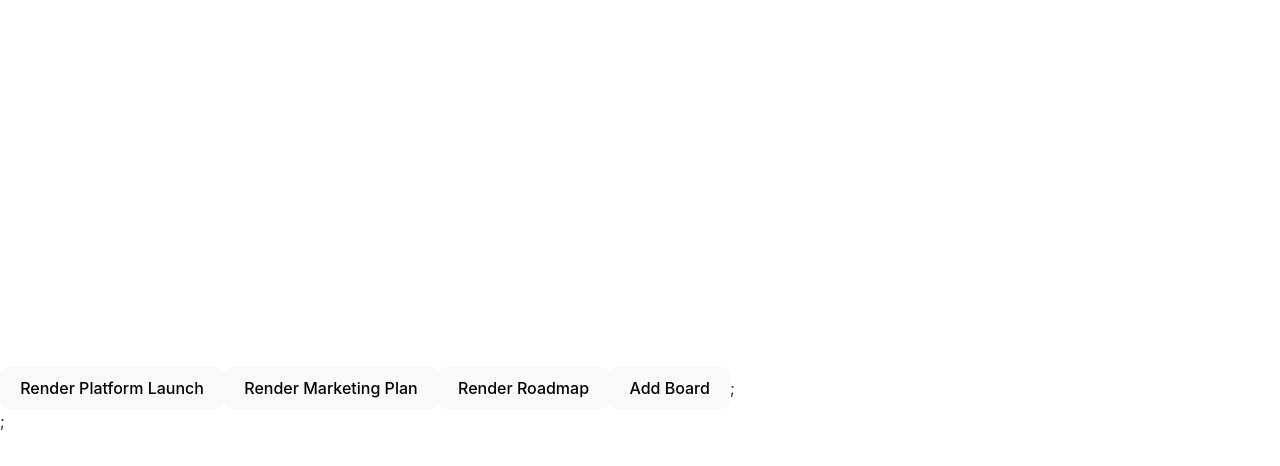
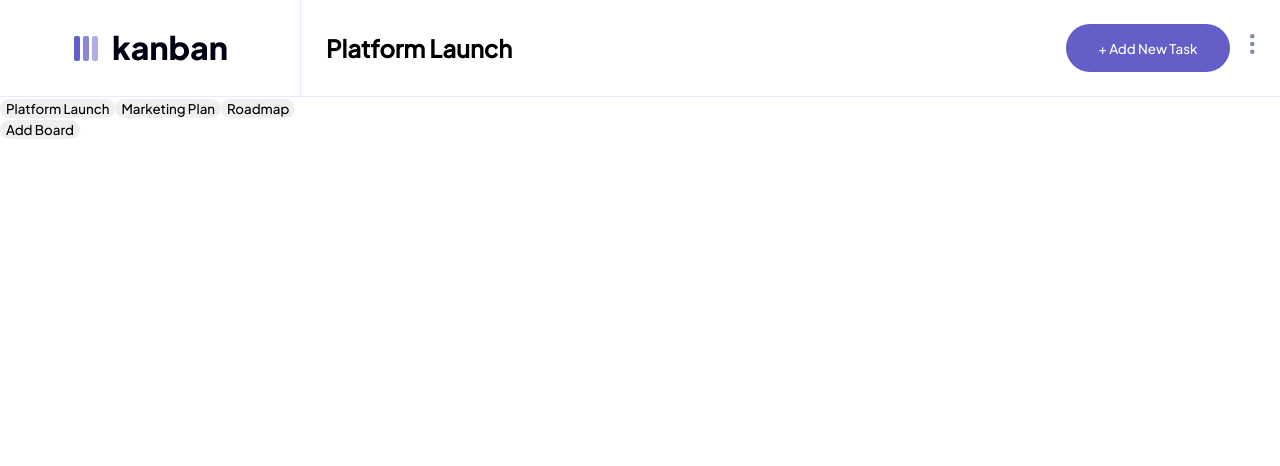
Before and after one commit to CedricCyber/Kanban-Task-Manager-App, a React (Vite) app: page / in a window 1280 px wide. Shown: the top 466 px of the page. Built offline with nearby package versions, Linux system fonts and the light colour scheme.

Commit message:
Basic layout. Fixed default button styles.

```diff
--- a/index.html
+++ b/index.html
@@ -3,6 +3,12 @@
   <head>
     <meta charset="UTF-8" />
     <link rel="icon" type="image/svg+xml" href="/vite.svg" />
+    <link rel="preconnect" href="https://fonts.googleapis.com" />
+    <link rel="preconnect" href="https://fonts.gstatic.com" crossorigin />
+    <link
+      href="https://fonts.googleapis.com/css2?family=Plus+Jakarta+Sans:wght@500&display=swap"
+      rel="stylesheet"
+    />
     <meta name="viewport" content="width=device-width, initial-scale=1.0" />
     <title>Vite + React</title>
   </head>
--- a/src/App.jsx
+++ b/src/App.jsx
@@ -1,12 +1,16 @@
-import { useState, useEffect, useRef, forwardRef } from "react";
+import { useState, useEffect } from "react";
 import data from "./data.json";
 import { Route, Routes, Link } from "react-router-dom";
 import TaskList from "./components/TaskList";
+import logoDark from "./assets/logo-dark.svg";
+import logoLight from "./assets/logo-light.svg";
+import settingsIcon from "./assets/icon-vertical-ellipsis.svg";
 import addTask from "./assets/icon-board.svg";
 import Route2 from "./components/Route2"; // Todo pass function as props to button in titlebar component to add task
 export default function App() {
   // Data from JSON file (Taskboards)
   const [taskBoards, setTaskBoards] = useState(data.boards);
+  const [currentIndex, setCurrentIndex] = useState(0);
 
   // const newArrayItem = document.getElementById("newArrayItem");
 
@@ -47,17 +51,45 @@ export default function App() {
     ]);
   }
   // deltes a board from taskBoards array
-  const deleteBoard = (index) => {
+  const deleteBoard = () => {
     setTaskBoards(taskBoards.filter((board) => board !== taskBoards[index]));
   };
-
+  const updateCurrentIndex = (index) => {
+    setCurrentIndex(index), console.log(index);
+  };
   return (
-    <div className="App">
+    <div className="">
+      <div className="flex h-97">
+        <div className="flex items-center border-bottom">
+          <div className="w-300">
+            <div className="flex justify-center">
+              <img src={logoDark}></img>
+            </div>
+          </div>
+        </div>
+        <div className="flex w-100 justify-between items-center border-left border-bottom">
+          <h1 className="ml-25">{taskBoards[currentIndex].name}</h1>
           <div>
+            <button className="board-button background-purple text-white mr-20 ">
+              + Add New Task
+            </button>
+            <img className="mr-25" src={settingsIcon} />
+          </div>
+        </div>
+      </div>
+      <div className="flex">
+        <div className="w-300">
           {taskBoards.map((board, index) => {
             return (
               <Link key={index} to={`/${board.name}`}>
-              <button>Render {board.name}</button>
+                <button
+                  onClick={() => {
+                    updateCurrentIndex(index);
+                  }}
+                  className=" "
+                >
+                  {board.name}
+                </button>
               </Link>
 
               // <button
@@ -70,6 +102,9 @@ export default function App() {
             );
           })}
           <button onClick={addBoard}>Add Board</button>
+        </div>
+
+        <div className="flex">
           <Routes>
             {taskBoards.map((board, index) => {
               return (
@@ -81,9 +116,9 @@ export default function App() {
               );
             })}
           </Routes>
-        ;{/* <TaskList columnsProp={taskBoards[0].columns} /> */}
+          {/* <TaskList columnsProp={taskBoards[0].columns} /> */}
         </div>
-      ;
+      </div>
     </div>
   );
 }
--- a/src/components/TaskList.jsx
+++ b/src/components/TaskList.jsx
@@ -2,23 +2,24 @@ export default function TaskList(columnsProp) {
   return columnsProp.columnsProp.map((column, index) => {
     return (
       <div key={index}>
-        <div>
+        <div className="flex items-center ml-15">
           <div className="dot">O</div>
-          <h1>
+          <h3>
+            {" "}
             {column.name}{" "}
             <span>
               {"("}
               {column.tasks.length}
               {")"}
             </span>
-          </h1>
+          </h3>
         </div>
-        ;
         <div>
           {column.tasks.map((task, index) => {
             return (
-              <div key={index}>
-                <h2>{task.title}</h2>
+              <div className="ml-15">
+                <div key={index} className="task-card border-radius-sm  mb-15">
+                  <h4>{task.title}</h4>
                   <p>
                     {
                       task.subtasks.filter(
@@ -28,6 +29,7 @@ export default function TaskList(columnsProp) {
                     of {task.subtasks.length} subtasks
                   </p>
                 </div>
+              </div>
             );
           })}
         </div>
--- a/src/index.css
+++ b/src/index.css
@@ -1,70 +1,235 @@
-:root {
-  font-family: Inter, Avenir, Helvetica, Arial, sans-serif;
-  font-size: 16px;
-  line-height: 24px;
-  font-weight: 400;
-
-  color-scheme: light dark;
-  color: rgba(255, 255, 255, 0.87);
-  background-color: #242424;
-
-  font-synthesis: none;
-  text-rendering: optimizeLegibility;
-  -webkit-font-smoothing: antialiased;
-  -moz-osx-font-smoothing: grayscale;
-  -webkit-text-size-adjust: 100%;
+/* Default Styles */
+* {
+  box-sizing: border-box;
 }
 
-a {
-  font-weight: 500;
-  color: #646cff;
-  text-decoration: inherit;
-}
-a:hover {
-  color: #535bf2;
+html,
+body {
+  padding: 0;
+  margin: 0;
+  font-family: -apple-system, BlinkMacSystemFont, Segoe UI, Roboto, Oxygen,
+    Ubuntu, Cantarell, Fira Sans, Droid Sans, Helvetica Neue, sans-serif;
 }
 
+/* Color Palate */
+
+/* text */
+.text-purple {
+  color: #635fc7;
+}
+.text-light-purple {
+  color: #a8a4ff;
+}
+.text-black {
+  color: #000112;
+}
+.text-light-black {
+  color: #20212c;
+}
+.text-darker-grey {
+  color: #2b2c37;
+}
+.text-dark-grey {
+  color: #3e3f4e;
+}
+.text-grey {
+  color: #828fa3;
+}
+.text-light-grey {
+  color: #e4ebfa;
+}
+.text-dark-white {
+  color: #f4f7fd;
+}
+.text-white {
+  color: #ffffff;
+}
+.text-red {
+  color: #ea5555;
+}
+.text-light-red {
+  color: #ff9898;
+}
+
+/* background */
+.background-purple {
+  background-color: #635fc7;
+}
+.background-light-purple {
+  background-color: #a8a4ff;
+}
+.background-black {
+  background-color: #000112;
+}
+.background-light-black {
+  background-color: #20212c;
+}
+.background-darker-grey {
+  background-color: #2b2c37;
+}
+.background-dark-grey {
+  background-color: #3e3f4e;
+}
+.background-grey {
+  background-color: #828fa3;
+}
+.background-light-grey {
+  background-color: #e4ebfa;
+}
+.background-dark-white {
+  background-color: #f4f7fd;
+}
+.background-white {
+  background-color: #ffffff;
+}
+.background-red {
+  background-color: #ea5555;
+}
+.background-light-red {
+  background-color: #ff9898;
+}
+
+/* Default Typography */
+
 body {
-  margin: 0;
-  display: flex;
-  place-items: center;
-  min-width: 320px;
-  min-height: 100vh;
+  font-family: "Plus Jakarta Sans", sans-serif;
+  font-size: 16px;
+  line-height: 21px;
 }
 
 h1 {
-  font-size: 3.2em;
-  line-height: 1.1;
+  font-size: 24px;
+  line-height: 30px;
+}
+h2 {
+  font-size: 18px;
+  line-height: 23px;
+}
+h3 {
+  font-size: 15px;
+  line-height: 19px;
+}
+h4 {
+  font-size: 12px;
+  line-height: 15px;
+  font-kerning: 2.4px;
+}
+p {
+  font-size: 13px;
+  line-height: 23px;
+}
+li {
+  font-size: 16px;
+  line-height: 21px;
 }
 
+/* Default Button Styles */
 button {
-  border-radius: 8px;
-  border: 1px solid transparent;
-  padding: 0.6em 1.2em;
-  font-size: 1em;
-  font-weight: 500;
-  font-family: inherit;
-  background-color: #1a1a1a;
-  cursor: pointer;
-  transition: border-color 0.25s;
-}
-button:hover {
-  border-color: #646cff;
-}
-button:focus,
-button:focus-visible {
-  outline: 4px auto -webkit-focus-ring-color;
+  font-family: "Plus Jakarta Sans", sans-serif;
+  border-radius: 25px;
+  border: none;
 }
 
-@media (prefers-color-scheme: light) {
-  :root {
-    color: #213547;
-    background-color: #ffffff;
-  }
-  a:hover {
-    color: #747bff;
-  }
-  button {
-    background-color: #f9f9f9;
-  }
+button:hover {
+  cursor: pointer;
 }
+
+/* Button Sizes */
+.menu-button {
+  width: 416px;
+  height: 40px;
+}
+.delete-button {
+  width: 200px;
+  height: 40px;
+}
+.board-button {
+  width: 164px;
+  height: 48px;
+}
+
+/* Utility Classes */
+
+/* Flex Utility Classes */
+.flex {
+  display: flex;
+}
+.flex-col {
+  display: flex;
+  flex-direction: column;
+}
+.justify-start {
+  justify-content: flex-start;
+}
+.justify-between {
+  justify-content: space-between;
+}
+.justify-around {
+  justify-content: space-around;
+}
+.justify-evenly {
+  justify-content: space-evenly;
+}
+.justify-center {
+  justify-content: center;
+}
+.items-center {
+  align-items: center;
+}
+
+/* Layout Utility Classes */
+
+/* Width Utility Classes */
+.w-300 {
+  width: 300px;
+}
+.w-100 {
+  width: 100%;
+}
+/* Height Utlity Classes */
+.h-100 {
+  height: 100%;
+}
+.h-97 {
+  height: 97px;
+}
+/* Border Utility Classes */
+.border-left {
+  border-left: 1px solid #e4ebfa;
+}
+.border-bottom {
+  border-bottom: 1px solid #e4ebfa;
+}
+.border-radius {
+  border-radius: 25px;
+}
+.border-radius-sm {
+  border-radius: 10px;
+}
+/* Margin Utility Classes */
+/* margin-left */
+.ml-25 {
+  margin-left: 25px;
+}
+.ml-15 {
+  margin-left: 15px;
+}
+/* margin right */
+.mr-25 {
+  margin-right: 25px;
+}
+.mr-20 {
+  margin-right: 20px;
+}
+.mr-15 {
+  margin-right: 15px;
+}
+.mb-15 {
+  margin-bottom: 15px;
+}
+/* Task Card */
+.task-card {
+  width: 280px;
+  height: 88px;
+  box-shadow: 0px 4px 8px rgba(0, 0, 0, 0.1);
+}
```
Lines whose indentation alone changed are shown as unchanged.
